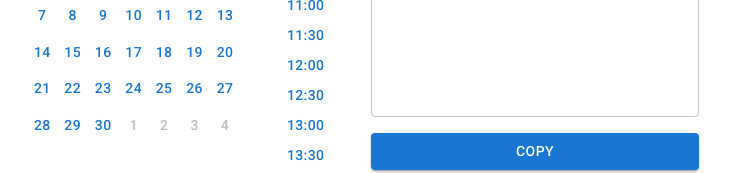
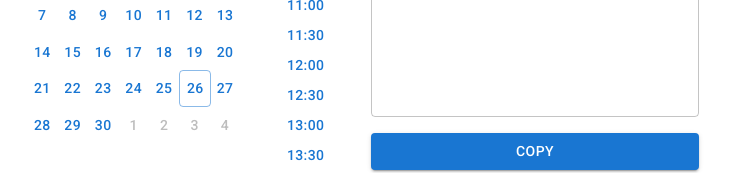
Before and after one commit to okayu-f/nittei, a React (Vite) app: page / in a window 1280 px wide. Shown: the part 196-369 px from the top of the page, without its empty margins (277-1008 px from the left). Built offline with nearby package versions, Linux system fonts and the light colour scheme.

Commit message:
選択されている日付が強調されるように機能追加

```diff
--- a/src/Calender.tsx
+++ b/src/Calender.tsx
@@ -4,7 +4,7 @@ import Grid from "@mui/material/Grid";
 import KeyboardArrowLeftIcon from "@mui/icons-material/KeyboardArrowLeft";
 import KeyboardArrowRightIcon from "@mui/icons-material/KeyboardArrowRight";
 import { useState } from "react";
-import { getYear, getMonth, getDay, previousSunday, nextSaturday, eachDayOfInterval, startOfToday, startOfMonth, endOfMonth, isSameMonth } from "date-fns";
+import { getYear, getMonth, getDate, getDay, previousSunday, nextSaturday, eachDayOfInterval, startOfToday, startOfMonth, endOfMonth, isSameMonth, isSameDay, set } from "date-fns";
 import { createTheme, ThemeProvider } from "@mui/material/styles";
 import gray from "@mui/material/colors/grey";
 
@@ -16,6 +16,7 @@ const Calender: React.FC<CalenderProps> = ({ onCalenderClick }) => {
   const today = startOfToday();
   const [year, setYear] = useState(getYear(today));
   const [month, setMonth] = useState(getMonth(today));
+  const [selectedDate, setSelectedDate] = useState(getDate(today));
   const targetDate = new Date(year, month, 1);
   const startOfThisMonth = startOfMonth(targetDate);
   const startDate = getDay(startOfThisMonth) === 0 ? startOfThisMonth : previousSunday(startOfThisMonth);
@@ -30,6 +31,7 @@ const Calender: React.FC<CalenderProps> = ({ onCalenderClick }) => {
       setYear(getYear(date));
       setMonth(getMonth(date));
     }
+    setSelectedDate(getDate(date));
 
     onCalenderClick(date);
   };
@@ -55,6 +57,7 @@ const Calender: React.FC<CalenderProps> = ({ onCalenderClick }) => {
   const handleTodayClick = () => {
     setYear(getYear(today));
     setMonth(getMonth(today));
+    setSelectedDate(getDate(today));
   }
 
   return (
@@ -94,7 +97,7 @@ const Calender: React.FC<CalenderProps> = ({ onCalenderClick }) => {
         ))}
       </Grid>
       {Array.from({ length: 5 }, (_, index) => (
-        <Week key={index} dates={dates.slice(index * 7, (index + 1) * 7)} year={year} month={month} onDayClick={handleClick} />
+        <Week key={index} dates={dates.slice(index * 7, (index + 1) * 7)} year={year} month={month} selectedDate={selectedDate} onDayClick={handleClick} />
       ))}
     </>
   );
@@ -104,15 +107,16 @@ interface WeekProps {
   dates: Date[];
   year: number;
   month: number;
+  selectedDate: number;
   onDayClick: (date: Date, year: number, month: number) => void;
 }
 
-const Week: React.FC<WeekProps> = ({ dates, year, month, onDayClick }) => {
+const Week: React.FC<WeekProps> = ({ dates, year, month, selectedDate, onDayClick }) => {
   return (
     <Grid container columns={7} spacing={0}>
       {dates.map((date, index) => (
         <Grid item xs={1} key={index}>
-          <Day date={date} year={year} month={month} onDayClick={() => onDayClick(date, year, month)} />
+          <Day date={date} year={year} month={month} selectedDate={selectedDate} onDayClick={() => onDayClick(date, year, month)} />
         </Grid>
       ))}
     </Grid>
@@ -123,6 +127,7 @@ interface DayProps {
   date: Date;
   year: number;
   month: number;
+  selectedDate: number;
   onDayClick: () => void;
 }
 
@@ -135,10 +140,12 @@ const Day: React.FC<DayProps> = (props) => {
 
   const date = props.date.getDate();
   const isThisMonth = isSameMonth(props.date, new Date(props.year, props.month, 1));
+  const isSelected = isSameDay(props.date, new Date(props.year, props.month, props.selectedDate));
+  const variant = isSelected ? "outlined" : "text";
   const color = isThisMonth ? "primary" : "secondary";
   return (
     <ThemeProvider theme={theme}>
-      <Button variant="text" sx={{ width: "100%", minWidth: "0px" }} color={color} onClick={props.onDayClick}>
+      <Button variant={variant} sx={{ width: "100%", minWidth: "0px" }} color={color} onClick={props.onDayClick}>
         {date}
       </Button>
     </ThemeProvider>
```
